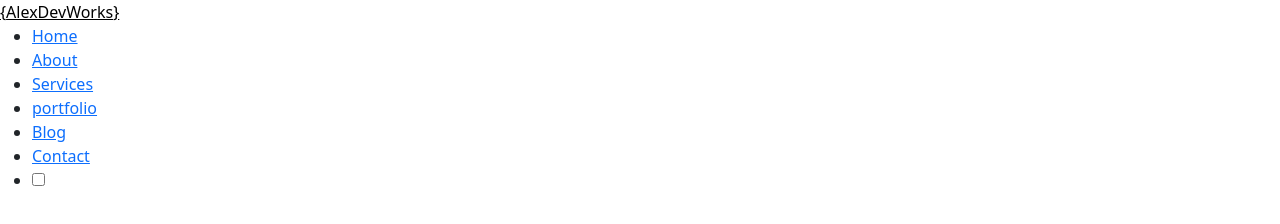
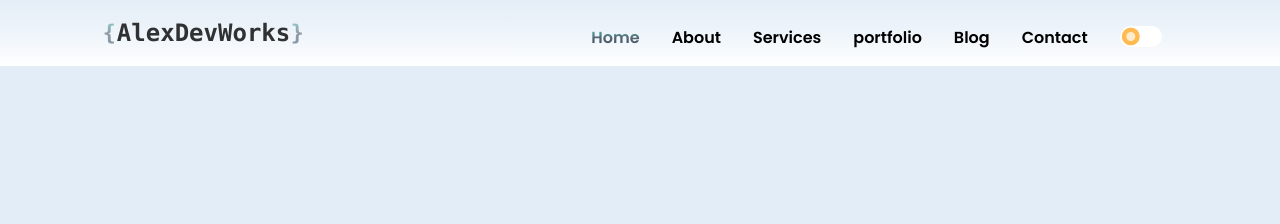
Before and after one commit to alexanderbohorquez/portfolio, a plain HTML site: page index.html in a window 1280 px wide. Drawn offline with nearby package versions, Linux system fonts and the light colour scheme; the site is published under a folder, as on GitHub Pages, so addresses that start at the root find nothing.

Commit message:
cuarto commit

```diff
--- a/HTML/index.html
+++ b/index.html
@@ -11,7 +11,7 @@
     <link href="https://cdn.jsdelivr.net/npm/bootstrap@5.3.0-alpha1/dist/css/bootstrap.min.css" rel="stylesheet">
     <!-- BOXICON CSS LINK -->
     <link rel="stylesheet" href="https://cdn.jsdelivr.net/npm/swiper@11/swiper-bundle.min.css" />
-    <link rel="stylesheet" href="/CSS/style.css">
+    <link rel="stylesheet" href="style.css">
 </head>
 
 <body>
@@ -82,7 +82,7 @@
     </div>
     <script src="https://cdn.jsdelivr.net/npm/@popperjs/core@2.11.6/dist/umd/popper.min.js"></script>
     <script src="https://cdn.jsdelivr.net/npm/bootstrap@5.3.0-alpha1/dist/js/bootstrap.min.js"></script>
-    <script src="/JS/js.js"></script>
+    <script src="js.js"></script>
 
 </body>
 
```
Also changed, not shown: js.js (renamed from JS/js.js), style.css (renamed from CSS/style.css).
